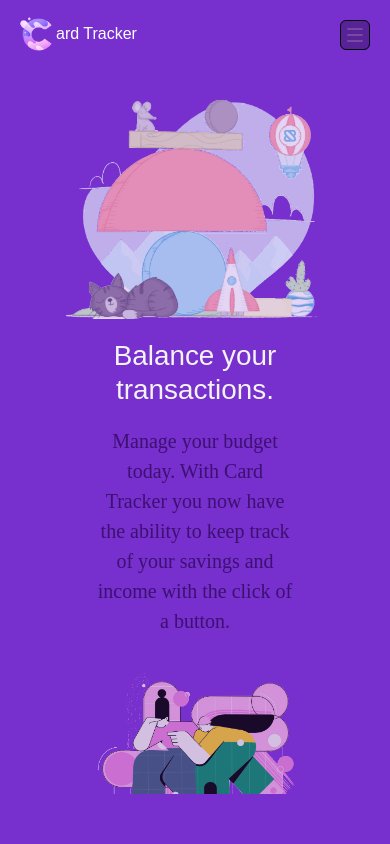
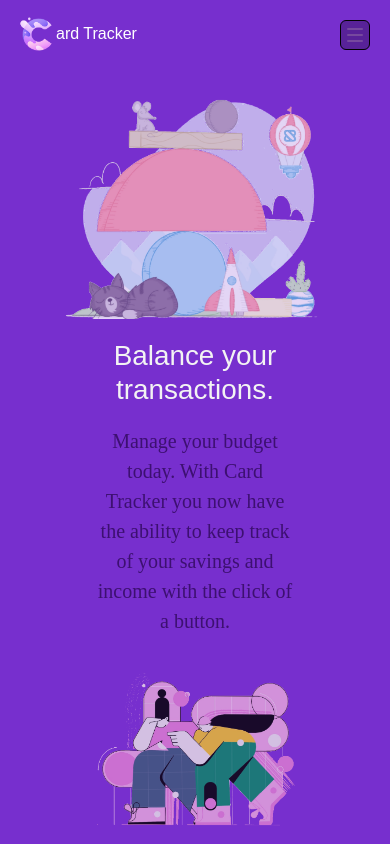
Before and after one commit to israel1jol/Expense-Tracker, a Next.js app: page / in a window 390 px wide. Shown: the top 844 px of the page. Built offline with nearby package versions, Linux system fonts and the light colour scheme; a web font is replaced by a local one.

Commit message:
Update Home.module.scss
Should fix mobile resposiveness

```diff
--- a/styles/Home.module.scss
+++ b/styles/Home.module.scss
@@ -2,29 +2,9 @@
 
 .container{
     display: flex;
-    overflow-y:scroll;
-    height: 86vh;
     justify-content: center;
     margin: 10px 5px;
-    z-index: 1000000;
     scroll-behavior: smooth;
-}
-
-.container::-webkit-scrollbar{
-    background-color: rgb(33, 5, 60);
-    width: 6px;
-    border-radius: 20px;
-}
-
-.container::-webkit-scrollbar-thumb{
-    border-radius: 20px;
-    background-color: rgb(209, 209, 209);
-    transition: 0.3s ease;
-
-    &:hover{
-        transform: scaleX(2);
-        background-color: rgb(240, 223, 255);
-    }
 }
 
 
```
